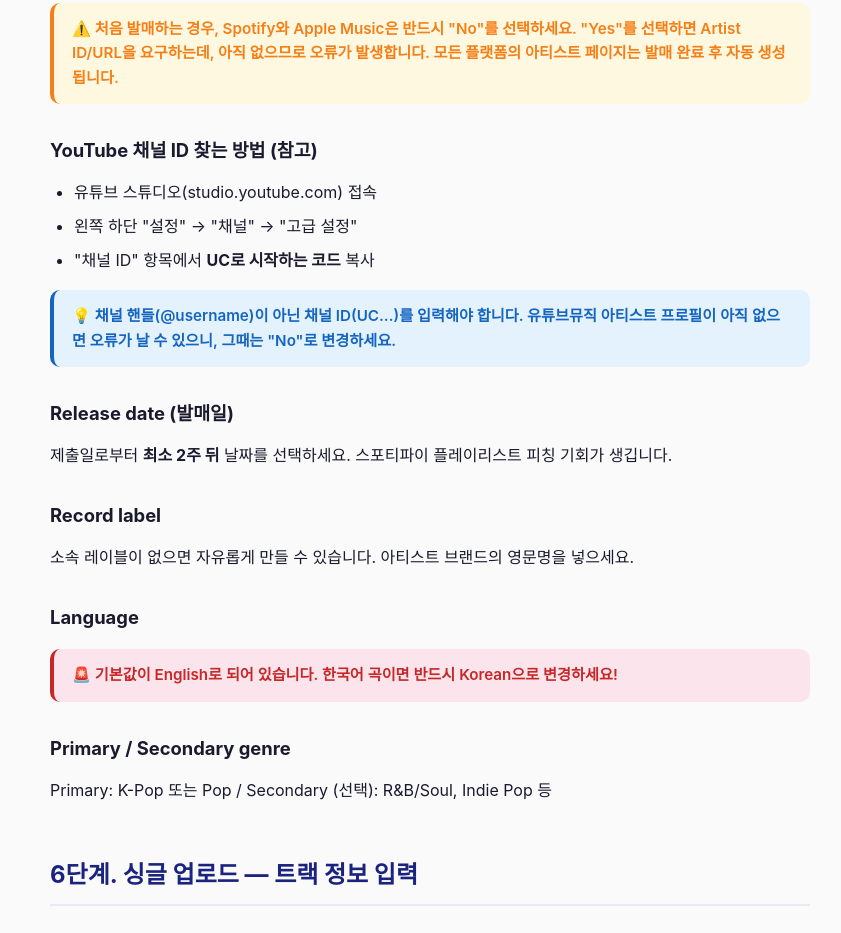
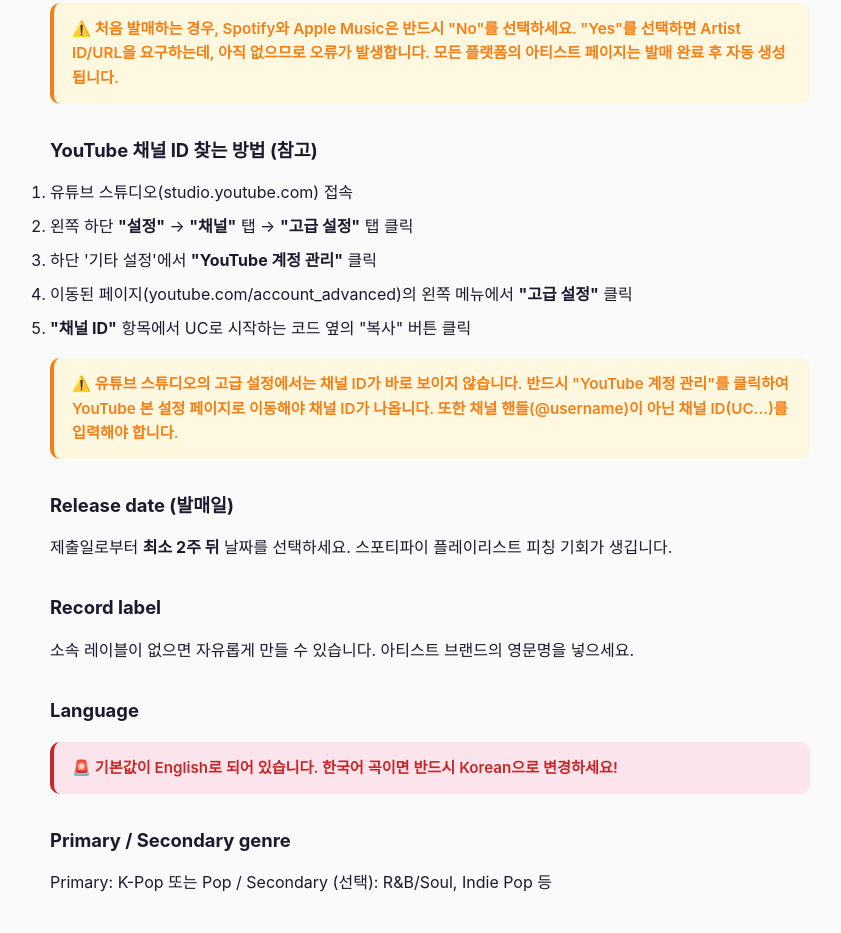
Before and after one commit to kkbhong71/ai-music-distribution-guide, a plain HTML site: page index.html in a window 1280 px wide. Shown: the part 6393-7326 px from the top of the page, without its empty margins (210-1051 px from the left). Drawn offline with Linux system fonts and the light colour scheme.

Commit message:
Add files via upload

```diff
--- a/index.html
+++ b/index.html
@@ -401,12 +401,14 @@
 <div class="alert warning">⚠️ 처음 발매하는 경우, Spotify와 Apple Music은 반드시 "No"를 선택하세요. "Yes"를 선택하면 Artist ID/URL을 요구하는데, 아직 없으므로 오류가 발생합니다. 모든 플랫폼의 아티스트 페이지는 발매 완료 후 자동 생성됩니다.</div>
 
 <h3>YouTube 채널 ID 찾는 방법 (참고)</h3>
-<ul>
+<ol>
   <li>유튜브 스튜디오(studio.youtube.com) 접속</li>
-  <li>왼쪽 하단 "설정" → "채널" → "고급 설정"</li>
-  <li>"채널 ID" 항목에서 <strong>UC로 시작하는 코드</strong> 복사</li>
-</ul>
-<div class="alert info">💡 채널 핸들(@username)이 아닌 채널 ID(UC...)를 입력해야 합니다. 유튜브뮤직 아티스트 프로필이 아직 없으면 오류가 날 수 있으니, 그때는 "No"로 변경하세요.</div>
+  <li>왼쪽 하단 <strong>"설정"</strong> → <strong>"채널"</strong> 탭 → <strong>"고급 설정"</strong> 탭 클릭</li>
+  <li>하단 '기타 설정'에서 <strong>"YouTube 계정 관리"</strong> 클릭</li>
+  <li>이동된 페이지(youtube.com/account_advanced)의 왼쪽 메뉴에서 <strong>"고급 설정"</strong> 클릭</li>
+  <li><strong>"채널 ID"</strong> 항목에서 UC로 시작하는 코드 옆의 "복사" 버튼 클릭</li>
+</ol>
+<div class="alert warning">⚠️ 유튜브 스튜디오의 고급 설정에서는 채널 ID가 바로 보이지 않습니다. 반드시 "YouTube 계정 관리"를 클릭하여 YouTube 본 설정 페이지로 이동해야 채널 ID가 나옵니다. 또한 채널 핸들(@username)이 아닌 채널 ID(UC...)를 입력해야 합니다.</div>
 
 <h3>Release date (발매일)</h3>
 <p>제출일로부터 <strong>최소 2주 뒤</strong> 날짜를 선택하세요. 스포티파이 플레이리스트 피칭 기회가 생깁니다.</p>
```
